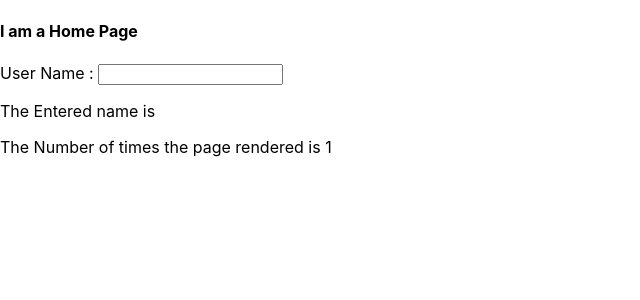
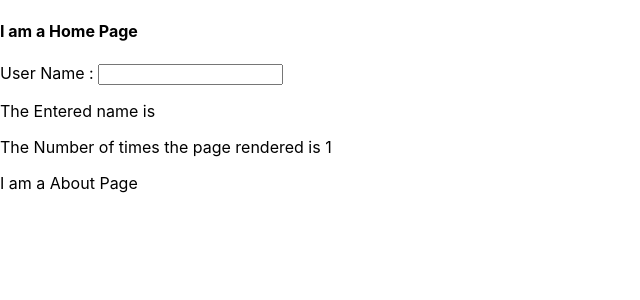
Before and after one commit to Britto-T/demo_react_app, a React (Create React App) app: page / in a window 1280 px wide. Shown: the top 300 px of the page, without its empty margins (0-640 px from the left). Built offline with nearby package versions, Linux system fonts and the light colour scheme.

Commit message:
Added About Page
Added About Page

```diff
--- /dev/null
+++ b/src/About.tsx
@@ -0,0 +1,11 @@
+import React from 'react'
+
+const About=()=>{
+    return(
+        <React.Fragment>
+            <p>I am a About Page</p>
+        </React.Fragment>
+    )
+}
+
+export default About
--- a/src/Home.tsx
+++ b/src/Home.tsx
@@ -1,5 +1,6 @@
 import React from 'react'
 import { useState,useEffect,useRef} from 'react'
+import About from './About';
 
 const Home=()=>{
     const [name,setName] = useState("");
@@ -16,6 +17,7 @@ const Home=()=>{
             <input type="text" ref={inputRef} name="User Name" onChange={(event:any)=>setName(event.target.value)} value={name}/>
             <p>The Entered name is {name} </p>
             <p>The Number of times the page rendered is {inputRef.current}</p>
+            <About/>
         </React.Fragment>
     )
 }
```
